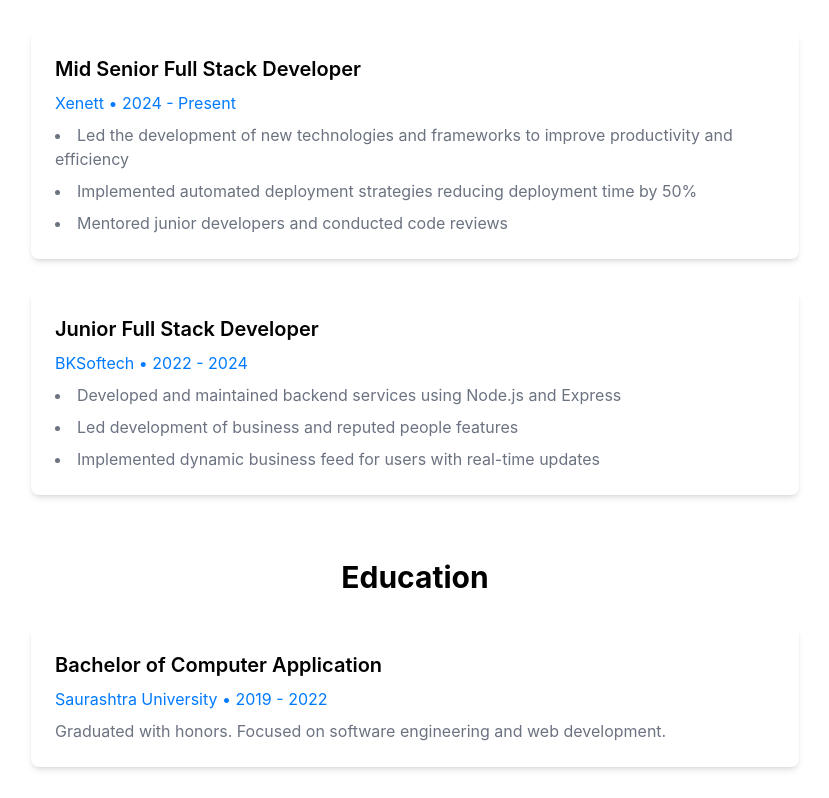
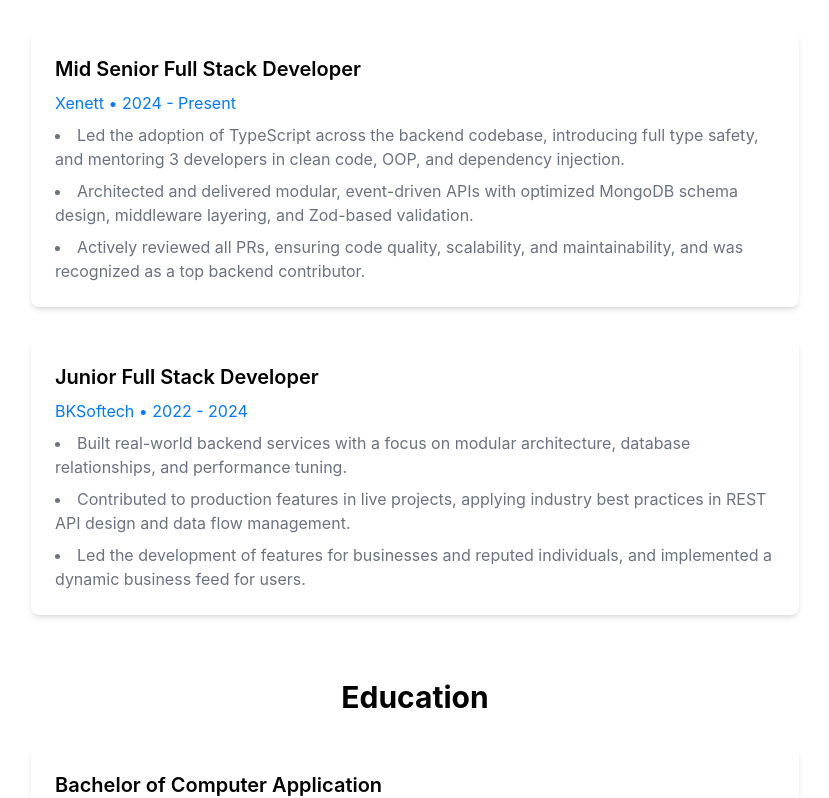
Before and after one commit to sachinsudani/sachin-portfolio, a Next.js app: page /about in a window 1280 px wide. Shown: the part 785-1583 px from the top of the page, without its empty margins (225-1054 px from the left). Built offline with nearby package versions, Linux system fonts and the light colour scheme.

Commit message:
feat: Update About section with detailed experience and skills; refine Navbar branding

```diff
--- a/src/app/about/page.tsx
+++ b/src/app/about/page.tsx
@@ -111,14 +111,20 @@ export default function About() {
             <p className="text-primary mb-2">Xenett • 2024 - Present</p>
             <ul className="text-secondary space-y-2 list-disc list-inside">
               <li>
-                Led the development of new technologies and frameworks to
-                improve productivity and efficiency
+                Led the adoption of TypeScript across the backend codebase,
+                introducing full type safety, and mentoring 3 developers in
+                clean code, OOP, and dependency injection.
               </li>
               <li>
-                Implemented automated deployment strategies reducing deployment
-                time by 50%
+                Architected and delivered modular, event-driven APIs with
+                optimized MongoDB schema design, middleware layering, and
+                Zod-based validation.
               </li>
-              <li>Mentored junior developers and conducted code reviews</li>
+              <li>
+                Actively reviewed all PRs, ensuring code quality, scalability,
+                and maintainability, and was recognized as a top backend
+                contributor.
+              </li>
             </ul>
           </motion.div>
 
@@ -133,13 +139,17 @@ export default function About() {
             <p className="text-primary mb-2">BKSoftech • 2022 - 2024</p>
             <ul className="text-secondary space-y-2 list-disc list-inside">
               <li>
-                Developed and maintained backend services using Node.js and
-                Express
+                Built real-world backend services with a focus on modular
+                architecture, database relationships, and performance tuning.
               </li>
-              <li>Led development of business and reputed people features</li>
               <li>
-                Implemented dynamic business feed for users with real-time
-                updates
+                Contributed to production features in live projects, applying
+                industry best practices in REST API design and data flow
+                management.
+              </li>
+              <li>
+                Led the development of features for businesses and reputed
+                individuals, and implemented a dynamic business feed for users.
               </li>
             </ul>
           </motion.div>
--- a/src/app/components/Navbar.tsx
+++ b/src/app/components/Navbar.tsx
@@ -31,7 +31,7 @@ export default function Navbar() {
       <div className="container max-w-7xl mx-auto px-4">
         <div className="flex items-center justify-between h-16">
           <Link href="/" className="text-xl font-bold text-primary">
-            Sachin Sudani&trade;
+            Sachin Sudani
           </Link>
 
           {/* Desktop Menu */}
```
